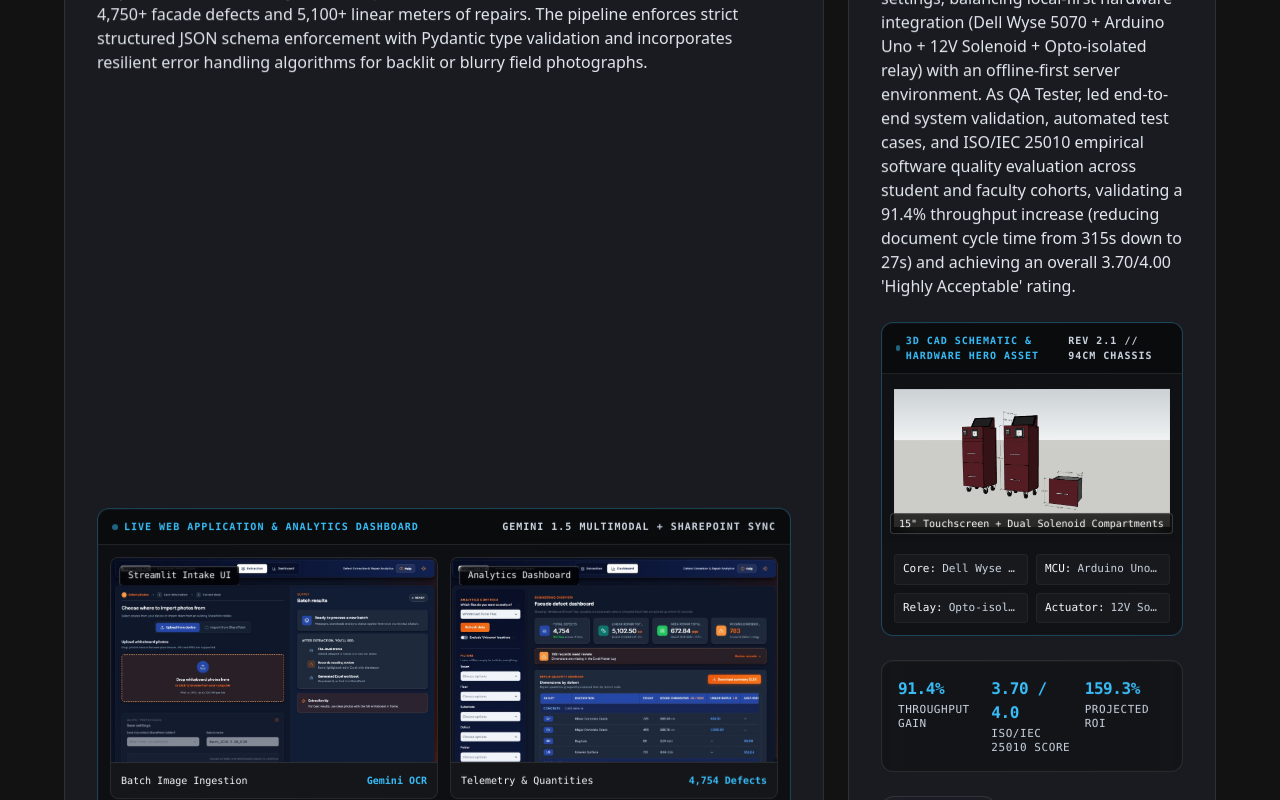
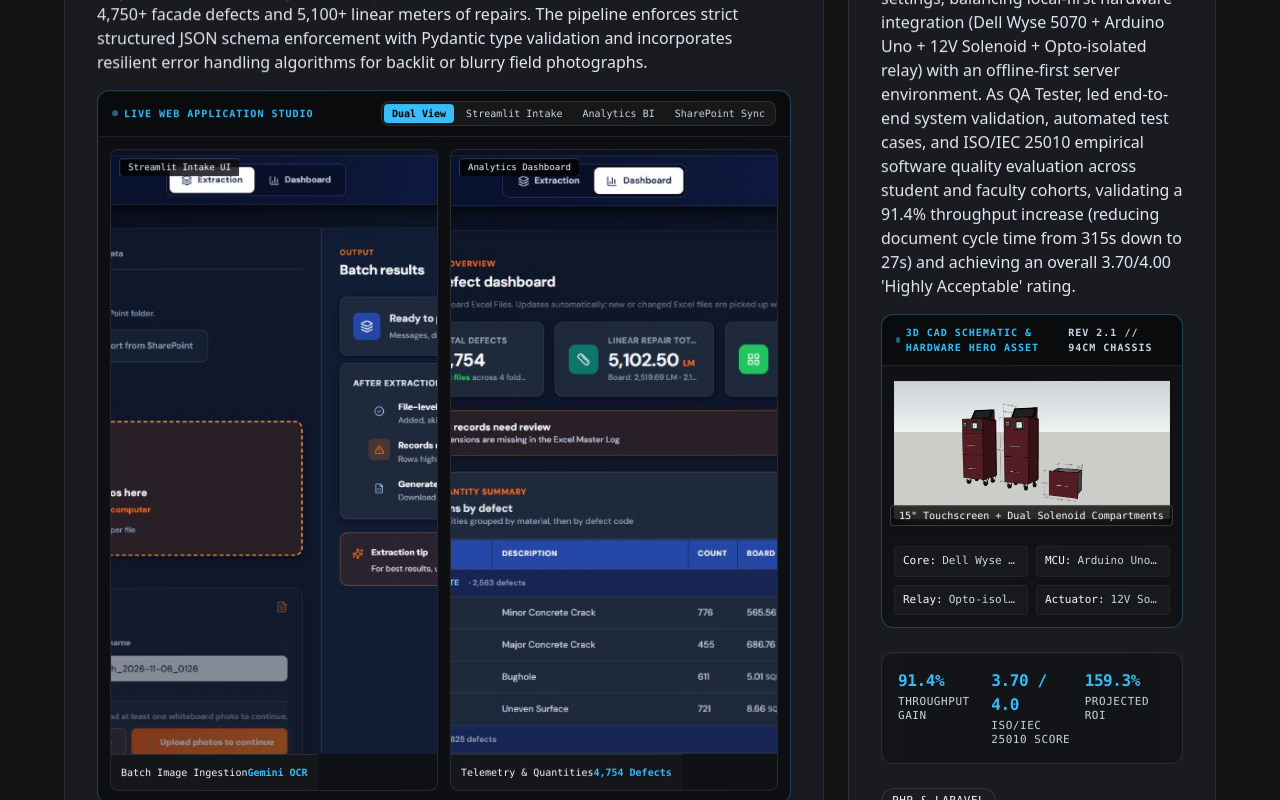
Before and after one commit to lorenzdiscutido/portfolio, a Next.js app: page / in a window 1280 px wide. Shown: the part 3660-4460 px from the top of the page. Built offline with nearby package versions, Linux system fonts and the light colour scheme; no server answers.

Commit message:
feat(bento): maximize showcase container and add interactive view studio for vonotec defect logger

```diff
--- a/components/Projects.tsx
+++ b/components/Projects.tsx
@@ -1,6 +1,6 @@
 "use client";
 
-import React from "react";
+import React, { useState } from "react";
 import Link from "next/link";
 import Image from "next/image";
 import {
@@ -44,6 +44,7 @@ function SpotlightBentoCard({ project, index }: SpotlightBentoCardProps) {
       : "md:col-span-12";
 
   const isFeatured = index === 0;
+  const [vonotecTab, setVonotecTab] = useState<"dual" | "intake" | "analytics" | "sharepoint">("dual");
 
   return (
     <motion.div
@@ -91,64 +92,206 @@ function SpotlightBentoCard({ project, index }: SpotlightBentoCardProps) {
           {project.role}
         </p>
 
-        <p className="font-sans text-slate-700 dark:text-slate-200 text-sm sm:text-base leading-relaxed mb-6 flex-grow">
+        <p className="font-sans text-slate-700 dark:text-slate-200 text-sm sm:text-base leading-relaxed mb-4">
           {project.overview}
         </p>
 
         {/* Vonotec Automated Defect Logger Web App & Dashboard Showcase */}
         {(project.slug === "vonotec-defect-logger" || project.slug === "gemini-defect-logger") && (
-          <div className="mb-6 rounded-xl overflow-hidden bg-black/[0.04] dark:bg-base/80 border-[0.5px] border-[#0052FF]/30 dark:border-[#38bdf8]/30 shadow-[inset_0_1px_0_0_rgba(255,255,255,0.03)] font-mono">
-            {/* Header Telemetry */}
-            <div className="flex items-center justify-between px-3.5 py-2.5 bg-black/[0.03] dark:bg-black/40 border-b-[0.5px] border-white/10 text-[10px] text-[#0052FF] dark:text-[#38bdf8] uppercase tracking-widest font-semibold">
-              <span className="flex items-center gap-1.5">
+          <div className="mb-6 rounded-xl overflow-hidden bg-black/[0.04] dark:bg-base/80 border-[0.5px] border-[#0052FF]/30 dark:border-[#38bdf8]/30 shadow-[inset_0_1px_0_0_rgba(255,255,255,0.03)] font-mono flex-grow flex flex-col">
+            {/* Header Telemetry & Interactive Tab Controller */}
+            <div className="flex flex-wrap items-center justify-between px-3.5 py-2.5 bg-black/[0.03] dark:bg-black/40 border-b-[0.5px] border-white/10 text-[10px] gap-2">
+              <span className="flex items-center gap-1.5 text-[#0052FF] dark:text-[#38bdf8] uppercase tracking-widest font-semibold">
                 <span className="h-1.5 w-1.5 rounded-full bg-[#0052FF] dark:bg-[#38bdf8] animate-pulse" />
-                Live Web Application &amp; Analytics Dashboard
+                Live Web Application Studio
               </span>
-              <span className="text-muted">GEMINI 1.5 MULTIMODAL + SHAREPOINT SYNC</span>
+              <div className="flex items-center gap-1 bg-black/10 dark:bg-white/5 p-0.5 rounded-lg border-[0.5px] border-white/10">
+                <button
+                  type="button"
+                  onClick={() => setVonotecTab("dual")}
+                  className={`px-2 py-0.5 rounded text-[10px] font-mono transition-colors ${
+                    vonotecTab === "dual"
+                      ? "bg-[#0052FF] dark:bg-[#38bdf8] text-white dark:text-black font-semibold shadow-sm"
+                      : "text-muted hover:text-primary dark:hover:text-frost"
+                  }`}
+                >
+                  Dual View
+                </button>
+                <button
+                  type="button"
+                  onClick={() => setVonotecTab("intake")}
+                  className={`px-2 py-0.5 rounded text-[10px] font-mono transition-colors ${
+                    vonotecTab === "intake"
+                      ? "bg-[#0052FF] dark:bg-[#38bdf8] text-white dark:text-black font-semibold shadow-sm"
+                      : "text-muted hover:text-primary dark:hover:text-frost"
+                  }`}
+                >
+                  Streamlit Intake
+                </button>
+                <button
+                  type="button"
+                  onClick={() => setVonotecTab("analytics")}
+                  className={`px-2 py-0.5 rounded text-[10px] font-mono transition-colors ${
+                    vonotecTab === "analytics"
+                      ? "bg-[#0052FF] dark:bg-[#38bdf8] text-white dark:text-black font-semibold shadow-sm"
+                      : "text-muted hover:text-primary dark:hover:text-frost"
+                  }`}
+                >
+                  Analytics BI
+                </button>
+                <button
+                  type="button"
+                  onClick={() => setVonotecTab("sharepoint")}
+                  className={`px-2 py-0.5 rounded text-[10px] font-mono transition-colors ${
+                    vonotecTab === "sharepoint"
+                      ? "bg-[#0052FF] dark:bg-[#38bdf8] text-white dark:text-black font-semibold shadow-sm"
+                      : "text-muted hover:text-primary dark:hover:text-frost"
+                  }`}
+                >
+                  SharePoint Sync
+                </button>
+              </div>
             </div>
 
-            {/* Dual Preview Grid: Streamlit Intake Web App + Facade Analytics Dashboard */}
-            <div className="p-3 grid grid-cols-1 sm:grid-cols-2 gap-3 bg-white/40 dark:bg-black/20">
+            {/* Showcase Viewport */}
+            {vonotecTab === "dual" && (
+              <div className="p-3 grid grid-cols-1 sm:grid-cols-2 gap-3 flex-grow bg-white/40 dark:bg-black/20">
                 {/* Asset 1: Streamlit Ingestion UI */}
-              <div className="group/item relative rounded-lg overflow-hidden border-[0.5px] border-white/10 dark:border-white/10 border-black/5 bg-white/95 dark:bg-[#0f1115]/90 flex flex-col">
-                <div className="relative aspect-[16/10] w-full overflow-hidden">
+                <button
+                  type="button"
+                  onClick={() => setVonotecTab("intake")}
+                  className="group/item relative rounded-lg overflow-hidden border-[0.5px] border-white/10 dark:border-white/10 border-black/5 bg-white/95 dark:bg-[#0f1115]/90 flex flex-col flex-grow text-left cursor-pointer focus-visible:outline-none focus-visible:ring-1 focus-visible:ring-[#0052FF]"
+                >
+                  <div className="relative flex-grow min-h-[220px] sm:min-h-[280px] w-full overflow-hidden">
                     <Image
                       src="/projects/vonotec-defect-extraction-ui.jpg"
                       alt="Streamlit Ingestion Web App Interface"
                       fill
-                    sizes="(max-width: 640px) 100vw, (max-width: 1024px) 50vw, 400px"
+                      sizes="(max-width: 640px) 100vw, (max-width: 1024px) 50vw, 500px"
                       className="object-cover object-top transition-transform duration-300 group-hover/item:scale-105"
                     />
                     <div className="absolute top-2 left-2 px-2 py-0.5 rounded bg-black/75 backdrop-blur-md text-[9px] text-white font-mono border-[0.5px] border-white/20">
                       Streamlit Intake UI
+                    </div>
+                    <div className="absolute top-2 right-2 px-1.5 py-0.5 rounded bg-black/70 backdrop-blur-md text-[9px] text-[#38bdf8] font-mono border-[0.5px] border-white/10 opacity-0 group-hover/item:opacity-100 transition-opacity">
+                      Zoom &rarr;
                     </div>
                   </div>
                   <div className="p-2.5 bg-black/[0.02] dark:bg-white/[0.02] border-t-[0.5px] border-white/10 flex items-center justify-between text-[10px]">
                     <span className="text-primary font-medium truncate">Batch Image Ingestion</span>
                     <span className="text-[#0052FF] dark:text-[#38bdf8] shrink-0 font-semibold">Gemini OCR</span>
                   </div>
-              </div>
+                </button>
 
                 {/* Asset 2: Facade Analytics Dashboard */}
-              <div className="group/item relative rounded-lg overflow-hidden border-[0.5px] border-white/10 dark:border-white/10 border-black/5 bg-white/95 dark:bg-[#0f1115]/90 flex flex-col">
-                <div className="relative aspect-[16/10] w-full overflow-hidden">
+                <button
+                  type="button"
+                  onClick={() => setVonotecTab("analytics")}
+                  className="group/item relative rounded-lg overflow-hidden border-[0.5px] border-white/10 dark:border-white/10 border-black/5 bg-white/95 dark:bg-[#0f1115]/90 flex flex-col flex-grow text-left cursor-pointer focus-visible:outline-none focus-visible:ring-1 focus-visible:ring-[#0052FF]"
+                >
+                  <div className="relative flex-grow min-h-[220px] sm:min-h-[280px] w-full overflow-hidden">
                     <Image
                       src="/projects/vonotec-analytics-dashboard.jpg"
                       alt="Facade Defect Analytics Dashboard Interface"
                       fill
-                    sizes="(max-width: 640px) 100vw, (max-width: 1024px) 50vw, 400px"
+                      sizes="(max-width: 640px) 100vw, (max-width: 1024px) 50vw, 500px"
                       className="object-cover object-top transition-transform duration-300 group-hover/item:scale-105"
                     />
                     <div className="absolute top-2 left-2 px-2 py-0.5 rounded bg-black/75 backdrop-blur-md text-[9px] text-white font-mono border-[0.5px] border-white/20">
                       Analytics Dashboard
+                    </div>
+                    <div className="absolute top-2 right-2 px-1.5 py-0.5 rounded bg-black/70 backdrop-blur-md text-[9px] text-[#38bdf8] font-mono border-[0.5px] border-white/10 opacity-0 group-hover/item:opacity-100 transition-opacity">
+                      Zoom &rarr;
                     </div>
                   </div>
                   <div className="p-2.5 bg-black/[0.02] dark:bg-white/[0.02] border-t-[0.5px] border-white/10 flex items-center justify-between text-[10px]">
                     <span className="text-primary font-medium truncate">Telemetry &amp; Quantities</span>
                     <span className="text-[#0052FF] dark:text-[#38bdf8] shrink-0 font-semibold">4,754 Defects</span>
                   </div>
+                </button>
+              </div>
+            )}
+
+            {vonotecTab === "intake" && (
+              <div className="p-3 flex flex-col flex-grow bg-white/40 dark:bg-black/20">
+                <div className="relative rounded-lg overflow-hidden border-[0.5px] border-white/10 dark:border-white/10 border-black/5 bg-white/95 dark:bg-[#0f1115]/90 flex flex-col flex-grow">
+                  <div className="relative flex-grow min-h-[280px] sm:min-h-[360px] md:min-h-[420px] w-full overflow-hidden">
+                    <Image
+                      src="/projects/vonotec-defect-extraction-ui.jpg"
+                      alt="Streamlit Ingestion Web App Interface"
+                      fill
+                      sizes="(max-width: 1024px) 100vw, 900px"
+                      className="object-cover object-top"
+                    />
+                    <div className="absolute top-3 left-3 px-2.5 py-1 rounded bg-black/80 backdrop-blur-md text-[10px] text-white font-mono border-[0.5px] border-white/20">
+                      Streamlit Intake Web App // Multimodal Whiteboard Ingestion
                     </div>
                   </div>
+                  <div className="p-3 bg-black/[0.02] dark:bg-white/[0.02] border-t-[0.5px] border-white/10 flex flex-col sm:flex-row sm:items-center justify-between gap-1 text-[11px]">
+                    <span className="text-slate-700 dark:text-slate-300">
+                      Field whiteboard photo intake with auto-rectification &amp; structured JSON extraction
+                    </span>
+                    <span className="text-[#0052FF] dark:text-[#38bdf8] font-semibold shrink-0">
+                      Gemini 1.5 Multimodal OCR
+                    </span>
+                  </div>
+                </div>
+              </div>
+            )}
+
+            {vonotecTab === "analytics" && (
+              <div className="p-3 flex flex-col flex-grow bg-white/40 dark:bg-black/20">
+                <div className="relative rounded-lg overflow-hidden border-[0.5px] border-white/10 dark:border-white/10 border-black/5 bg-white/95 dark:bg-[#0f1115]/90 flex flex-col flex-grow">
+                  <div className="relative flex-grow min-h-[280px] sm:min-h-[360px] md:min-h-[420px] w-full overflow-hidden">
+                    <Image
+                      src="/projects/vonotec-analytics-dashboard.jpg"
+                      alt="Facade Defect Analytics Dashboard Interface"
+                      fill
+                      sizes="(max-width: 1024px) 100vw, 900px"
+                      className="object-cover object-top"
+                    />
+                    <div className="absolute top-3 left-3 px-2.5 py-1 rounded bg-black/80 backdrop-blur-md text-[10px] text-white font-mono border-[0.5px] border-white/20">
+                      Facade Defect Analytics &amp; Repair Quantities BI Dashboard
+                    </div>
+                  </div>
+                  <div className="p-3 bg-black/[0.02] dark:bg-white/[0.02] border-t-[0.5px] border-white/10 flex flex-col sm:flex-row sm:items-center justify-between gap-1 text-[11px]">
+                    <span className="text-slate-700 dark:text-slate-300">
+                      Live telemetry monitoring 4,754 defects, 5,102.50 LM linear repair volume, &amp; categories
+                    </span>
+                    <span className="text-[#0052FF] dark:text-[#38bdf8] font-semibold shrink-0">
+                      Altair + Streamlit Analytics
+                    </span>
+                  </div>
+                </div>
+              </div>
+            )}
+
+            {vonotecTab === "sharepoint" && (
+              <div className="p-3 flex flex-col flex-grow bg-white/40 dark:bg-black/20">
+                <div className="relative rounded-lg overflow-hidden border-[0.5px] border-white/10 dark:border-white/10 border-black/5 bg-white/95 dark:bg-[#0f1115]/90 flex flex-col flex-grow">
+                  <div className="relative flex-grow min-h-[280px] sm:min-h-[360px] md:min-h-[420px] w-full overflow-hidden">
+                    <Image
+                      src="/projects/vonotec-sharepoint-excel-log.jpg"
+                      alt="Enterprise SharePoint Online Excel Master Database"
+                      fill
+                      sizes="(max-width: 1024px) 100vw, 900px"
+                      className="object-cover object-top"
+                    />
+                    <div className="absolute top-3 left-3 px-2.5 py-1 rounded bg-black/80 backdrop-blur-md text-[10px] text-white font-mono border-[0.5px] border-white/20">
+                      Enterprise SharePoint Online Excel Master Database
+                    </div>
+                  </div>
+                  <div className="p-3 bg-black/[0.02] dark:bg-white/[0.02] border-t-[0.5px] border-white/10 flex flex-col sm:flex-row sm:items-center justify-between gap-1 text-[11px]">
+                    <span className="text-slate-700 dark:text-slate-300">
+                      Automated schema sync directly into enterprise SharePoint Online Excel master sheet
+                    </span>
+                    <span className="text-[#0052FF] dark:text-[#38bdf8] font-semibold shrink-0">
+                      Office 365 Graph API
+                    </span>
+                  </div>
+                </div>
+              </div>
+            )}
           </div>
         )}
 
```
Lines whose indentation alone changed are shown as unchanged.
